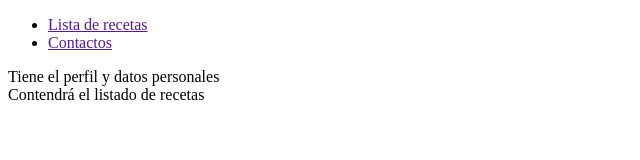
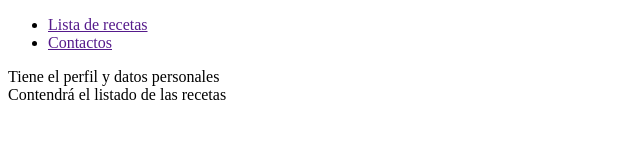
Before and after one commit to alanmarcos7e5/MARCOS_ALAN_DAMR1A, a plain HTML site: page index.html in a window 1280 px wide. Shown: the full height of the page, 0-640 px from the left. Drawn offline with Linux system fonts and the light colour scheme.

Commit message:
modifiqué index de MARCOS_ALAN

```diff
--- a/index.html
+++ b/index.html
@@ -16,7 +16,7 @@
     <main>
         <div>
             <aside>Tiene el perfil y datos personales</aside>
-            <div>Contendrá el listado de recetas</div>
+            <div>Contendrá el listado de las recetas</div>
         </div>
     </main>
     <footer></footer>
```
